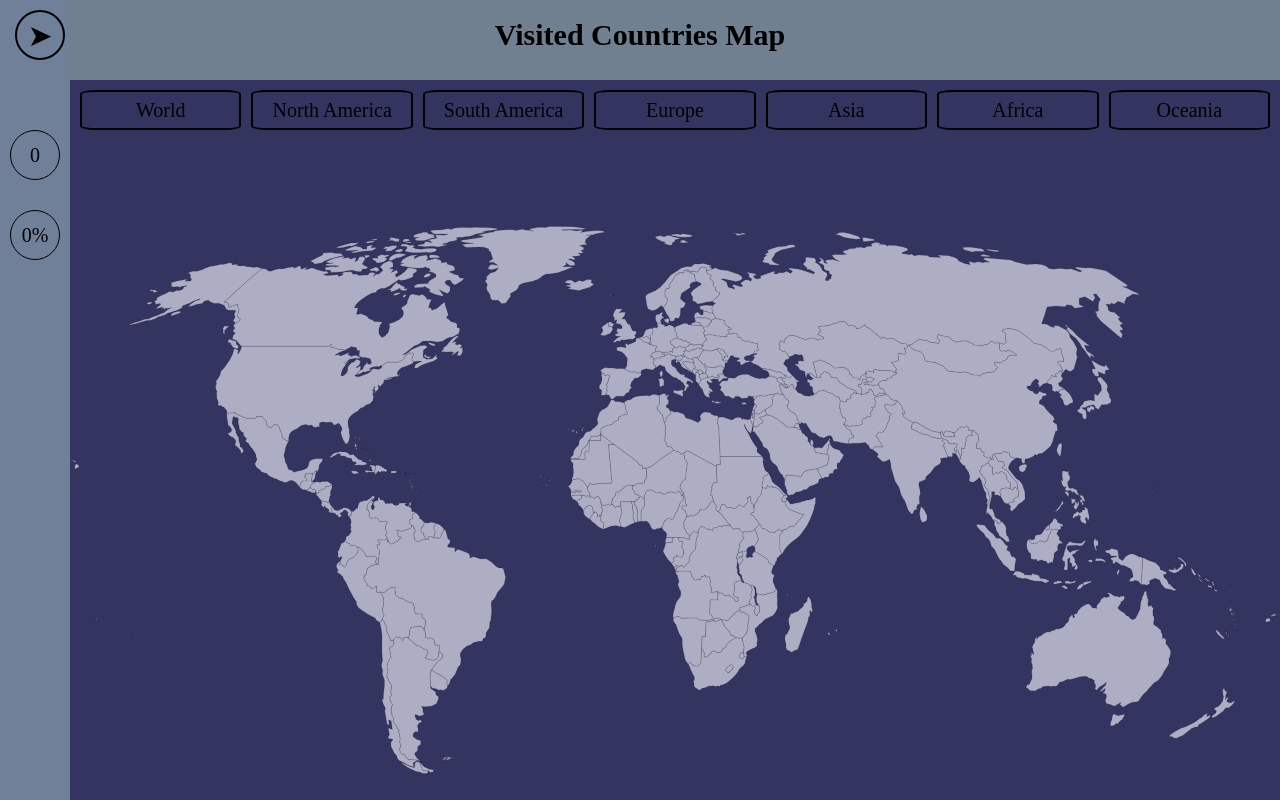
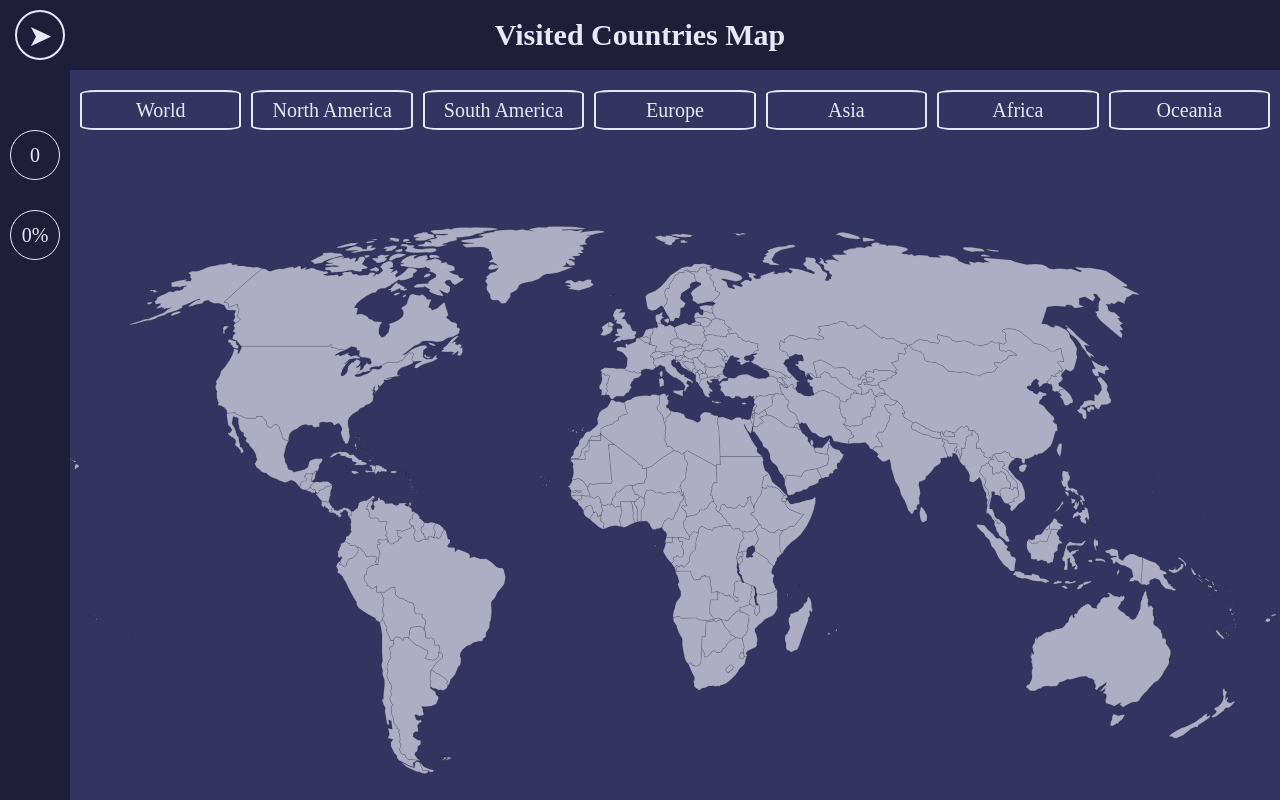
Before and after one commit to KirillPanasiuk9/Visited-Countries-Map, a React (Create React App) app: page / in a window 1280 px wide. Built offline with nearby package versions, Linux system fonts and the light colour scheme; the HTML template or start-up script is replaced by a standard one.

Commit message:
colors changed

```diff
--- a/src/App.css
+++ b/src/App.css
@@ -37,6 +37,7 @@ h1,h2,h3,h4,h5,h6{font-size:inherit;font-weight: 400;}
 
 body {
     background-color: #343461;
+    color: #e8e8fc;
 }
 
 .currentCountry {
@@ -49,7 +50,6 @@ body {
 .mapContainer {
     width: 100%;
     overflow: hidden;
-    /*width: 100px;*/
     transform: unset;
 }
 
--- a/src/Components/NavBar/navBar.css
+++ b/src/Components/NavBar/navBar.css
@@ -1,10 +1,10 @@
 .navBar {
     width: 100%;
-    height: 80px;
+    height: 70px;
     zoom: 100%;
     position: fixed;
     z-index: 1000;
-    background-color: #708090;
+    background-color: #1e1e38;
 }
 
 .title {
@@ -21,7 +21,7 @@
     z-index: 1000;
     zoom: unset;
     height: 100%;
-    background-color: #708098;
+    background-color: #1e1e38;
     transition: 1s;
     font-size: 16px;
     display: flex;
@@ -44,13 +44,14 @@
     margin-top: 10px;
     font-size: 30px;
     background: none;
-    border: 2px black solid;
+    border: 2px #e8e8fc solid;
     border-radius: 50%;
     width: 50px;
     height: 50px;
     transition: 1s;
     align-self: flex-end;
     margin-right: 5px;
+    color: #e8e8fc;
 }
 
 .slideBar_button-on {
@@ -70,7 +71,7 @@
     width: 50px;
     height: 50px;
     border-radius: 50%;
-    border: 1px black solid;
+    border: 1px #e8e8fc solid;
     display: flex;
     align-items: center;
     justify-content: center;
@@ -92,7 +93,7 @@
 .percentVisitedCountriesOff {
     width: 50px;
     height: 50px;
-    border: 1px black solid;
+    border: 1px #e8e8fc solid;
     border-radius: 50%;
     display: flex;
     align-items: center;
--- a/src/Components/NavBar_Continents/navBar_Continents.css
+++ b/src/Components/NavBar_Continents/navBar_Continents.css
@@ -10,7 +10,7 @@
 
 .continent {
     width: calc((1/7) * 98%);
-    border: black solid 2px;
+    border: #e8e8fc solid 2px;
     border-radius: 10%;
     display: flex;
     justify-content: space-around;
@@ -23,5 +23,5 @@
 .continent:hover {
     height: 50px;
     font-weight: bold;
-    background-color: #708098;
+    background-color: #1e1e38;
 }
```
Also changed, not shown: src/App.js.
